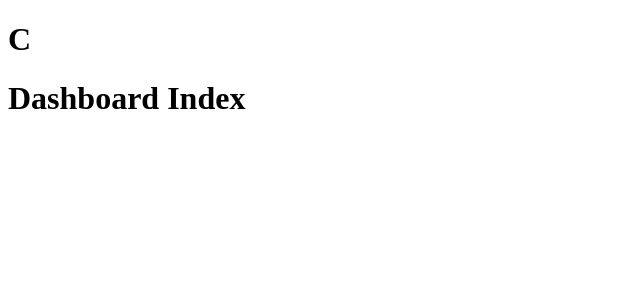
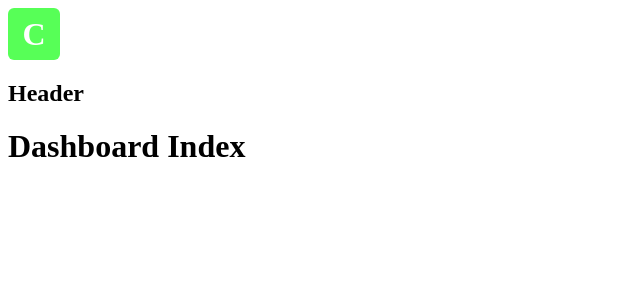
Before and after one commit to cropboard/miniCropboard, a Next.js app in the folder client/: page /dashboard in a window 1280 px wide. Shown: the top 300 px of the page, without its empty margins (0-640 px from the left). Built offline with nearby package versions, Linux system fonts and the light colour scheme.

Commit message:
include logo in header

```diff
--- a/client/components/dashboard/Header.tsx
+++ b/client/components/dashboard/Header.tsx
@@ -1,9 +1,14 @@
 import React, { FunctionComponent } from "react";
+
+// import logo component
+import Logo from "../logo";
 
 const DashboardHeader: FunctionComponent = (): JSX.Element => {
     return (
         <div>
-            <h1>C</h1>
+            <Logo />
+
+            <h2>Header</h2>
         </div>
     )
 }
```
